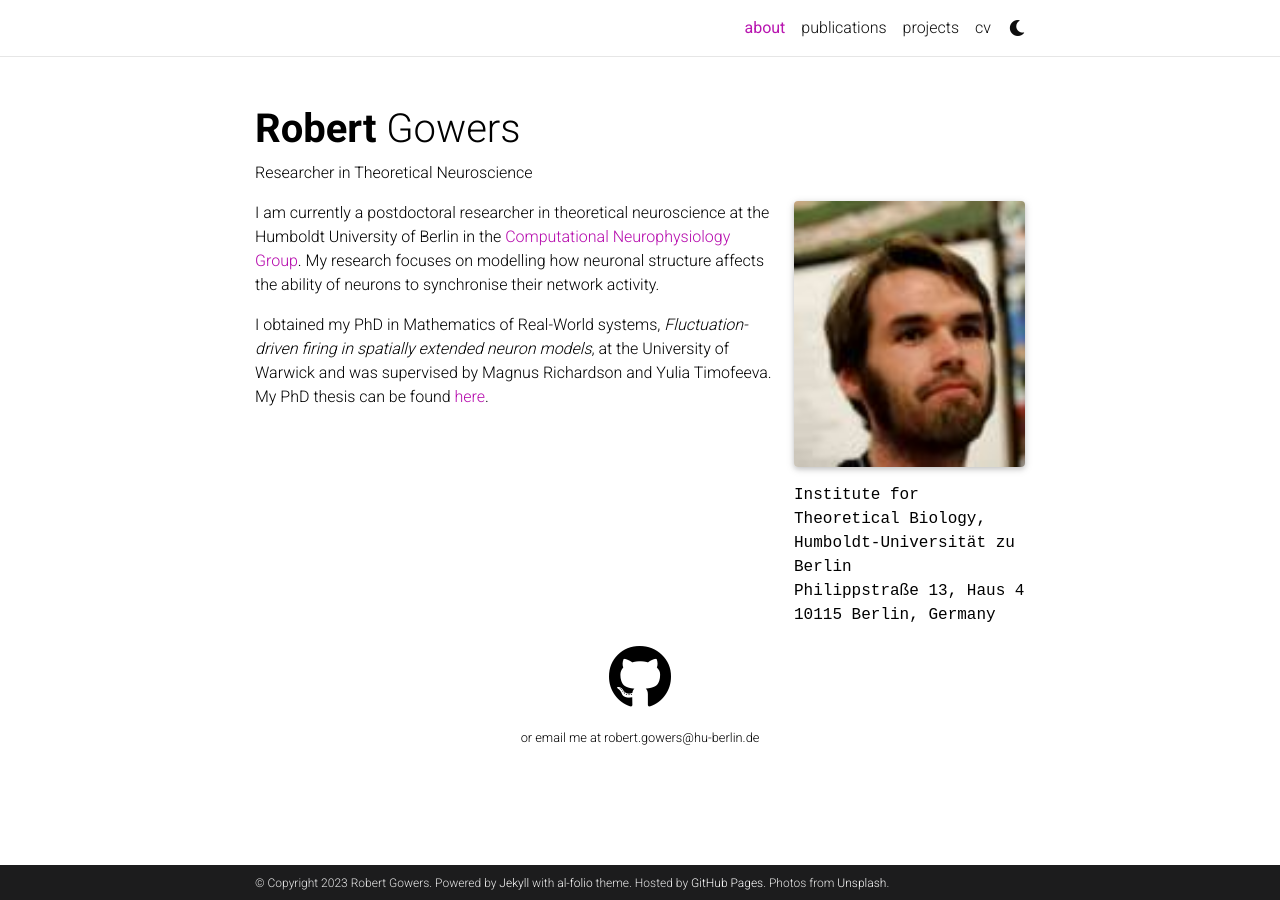
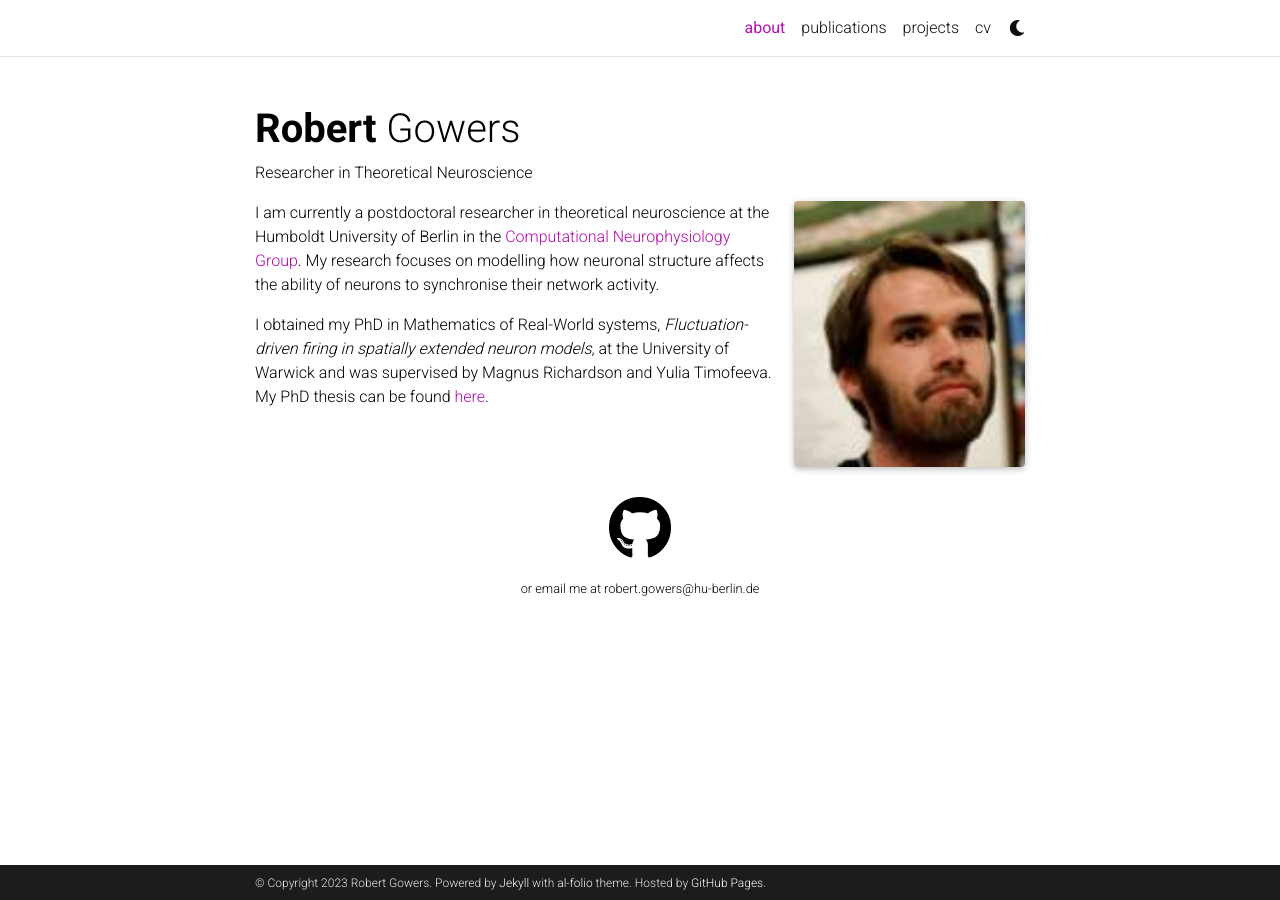
Before and after one commit to rpgowers/rpgowers.github.io, a Jekyll site: the page built from _pages/about.md, in a window 1280 px wide. Built offline with Jekyll 4.4.1, drawn with Linux system fonts in a browser that asks for light colours; full-size pictures stand in for the smaller copies a plugin makes; comment, search, counter and statistics services are not loaded; a style sheet for code colours, icons or effects is not loaded; part of the change alters nothing that is shown.

```diff
--- a/_config.yml
+++ b/_config.yml
@@ -12,7 +12,8 @@ description: > # the ">" symbol means to ignore newlines until "footer_text:"
 footer_text: >
   Powered by <a href="https://jekyllrb.com/" target="_blank">Jekyll</a> with <a href="https://github.com/alshedivat/al-folio">al-folio</a> theme.
   Hosted by <a href="https://pages.github.com/" target="_blank">GitHub Pages</a>.
-  Photos from <a href="https://unsplash.com" target="_blank">Unsplash</a>.
+
+# Photos from <a href="https://unsplash.com" target="_blank">Unsplash</a>.
 keywords: jekyll, jekyll-theme, academic-website, portfolio-website  # add your own keywords or leave empty
 
 lang: en # the language of your site (for example: en, fr, cn, ru, etc.)
--- a/_pages/about.md
+++ b/_pages/about.md
@@ -8,10 +8,10 @@ profile:
   align: right
   image: rgowers-secondary.jpg
   image_circular: false # crops the image to make it circular
-  address: >
-    <p>Institute for Theoretical Biology, Humboldt-Universität zu Berlin</p>
-    <p>Philippstraße 13, Haus 4</p>
-    <p>10115 Berlin, Germany</p>
+  # address: >
+  #  <p>Institute for Theoretical Biology, Humboldt-Universität zu Berlin</p>
+  #  <p>Philippstraße 13, Haus 4</p>
+  #  <p>10115 Berlin, Germany</p>
 
 news: false  # includes a list of news items
 selected_papers: false # includes a list of papers marked as "selected={true}"
```
